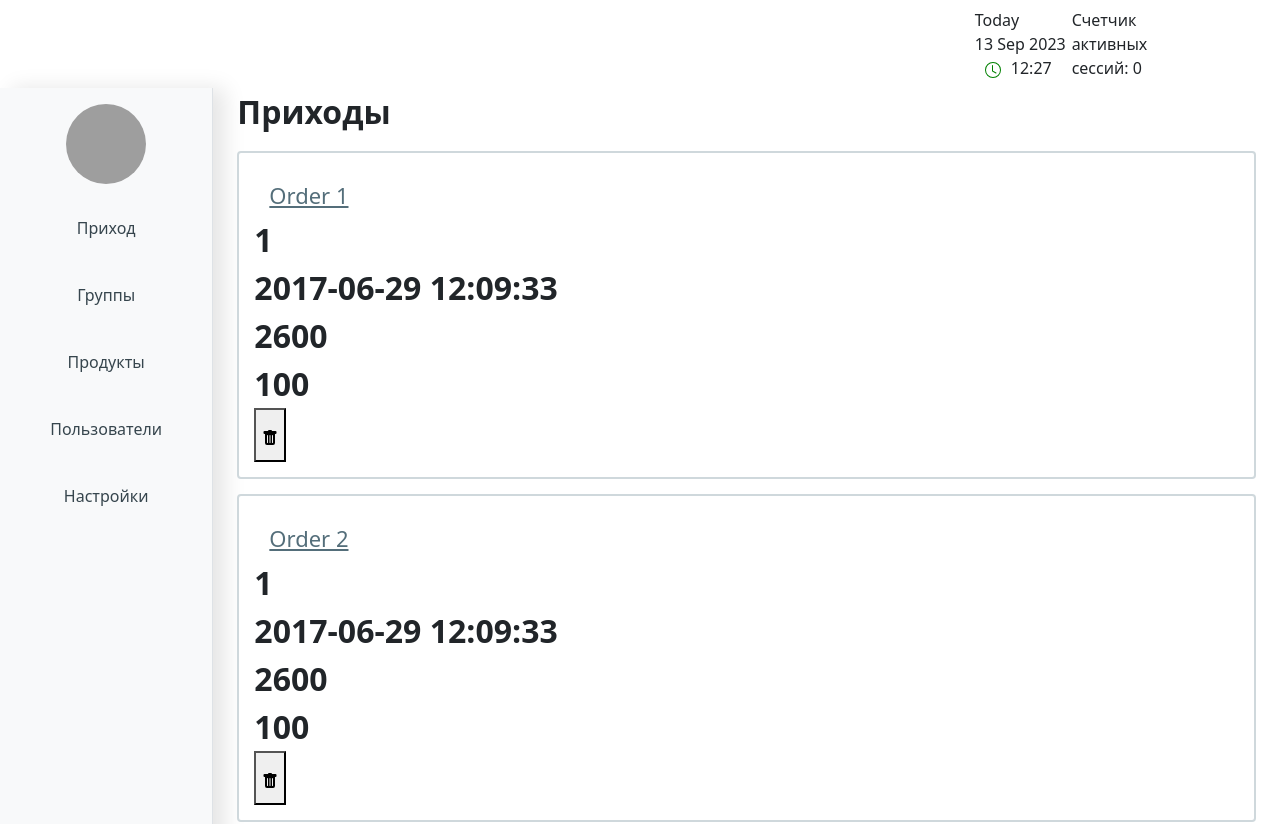
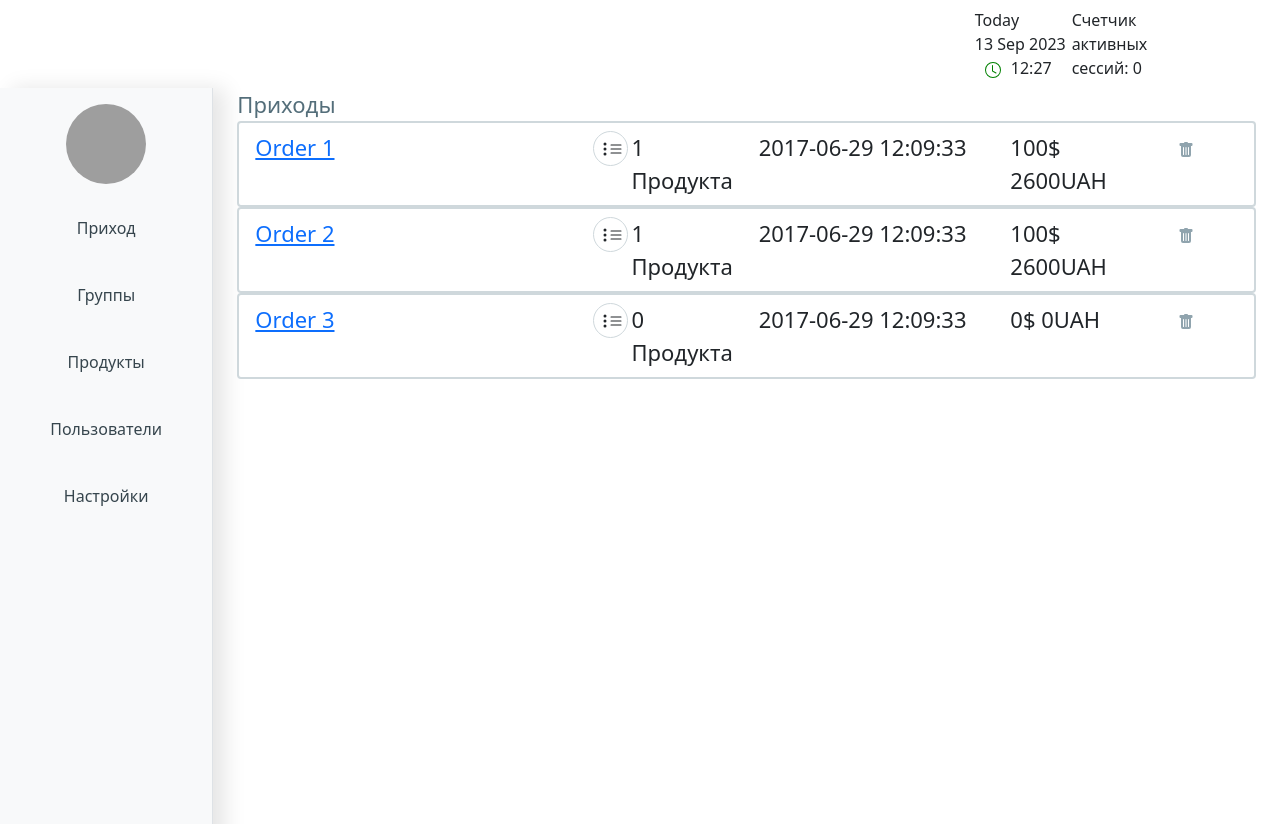
Before and after one commit to odinetsmichael/It-shop, a Vue app: page /#/orders in a window 1280 px wide. Shown: the top 824 px of the page. Built offline with nearby package versions, Linux system fonts and the light colour scheme; no server answers; grey boxes are pictures that could not be loaded.

Commit message:
add Buttons folder and components

```diff
--- /dev/null
+++ b/src/components/global/Buttons/ButtonDelete.vue
@@ -0,0 +1,29 @@
+<script setup>
+
+
+</script>
+
+<template>
+    <div class="button-delete">
+        <svg xmlns="http://www.w3.org/2000/svg" width="16" height="16" fill="currentColor" class="bi bi-trash-fill" viewBox="0 0 16 16">
+            <path d="M2.5 1a1 1 0 0 0-1 1v1a1 1 0 0 0 1 1H3v9a2 2 0 0 0 2 2h6a2 2 0 0 0 2-2V4h.5a1 1 0 0 0 1-1V2a1 1 0 0 0-1-1H10a1 1 0 0 0-1-1H7a1 1 0 0 0-1 1H2.5zm3 4a.5.5 0 0 1 .5.5v7a.5.5 0 0 1-1 0v-7a.5.5 0 0 1 .5-.5zM8 5a.5.5 0 0 1 .5.5v7a.5.5 0 0 1-1 0v-7A.5.5 0 0 1 8 5zm3 .5v7a.5.5 0 0 1-1 0v-7a.5.5 0 0 1 1 0z"/>
+        </svg>
+    </div>
+</template>
+
+<style scoped lang="scss">
+.button-delete{
+    transition: 0.8s ease-in-out;
+    width: max-content;
+    height: max-content;
+    cursor: pointer;
+    svg{
+        fill:#90A4AE;
+    }
+    &:hover{
+        svg{
+            fill:#7e8e96;
+        }
+    }
+}
+</style>
--- /dev/null
+++ b/src/components/global/Buttons/ButtonMenu.vue
@@ -0,0 +1,29 @@
+<script setup>
+</script>
+
+<template>
+    <div class="button-menu">
+        <svg xmlns="http://www.w3.org/2000/svg" width="16" height="16" fill="currentColor" class="bi bi-three-dots-vertical" viewBox="0 0 16 16">
+            <path d="M9.5 13a1.5 1.5 0 1 1-3 0 1.5 1.5 0 0 1 3 0zm0-5a1.5 1.5 0 1 1-3 0 1.5 1.5 0 0 1 3 0zm0-5a1.5 1.5 0 1 1-3 0 1.5 1.5 0 0 1 3 0z"/>
+        </svg>
+        <svg xmlns="http://www.w3.org/2000/svg" width="16" height="16" fill="currentColor" class="bi bi-list" viewBox="0 0 16 16">
+            <path fill-rule="evenodd" d="M2.5 12a.5.5 0 0 1 .5-.5h10a.5.5 0 0 1 0 1H3a.5.5 0 0 1-.5-.5zm0-4a.5.5 0 0 1 .5-.5h10a.5.5 0 0 1 0 1H3a.5.5 0 0 1-.5-.5zm0-4a.5.5 0 0 1 .5-.5h10a.5.5 0 0 1 0 1H3a.5.5 0 0 1-.5-.5z"/>
+        </svg>
+    </div>
+</template>
+
+<style scoped lang="scss">
+.button-menu{
+    display: flex;
+    align-items: center;
+    justify-content: center;
+    cursor: pointer;
+    width: 35px;
+    height: 35px;
+    border-radius: 100%;
+    border: 1px solid #CFD8DC;
+    .bi-list{
+        margin-left: -5px;
+    }
+}
+</style>
--- a/src/components/global/Orders.vue
+++ b/src/components/global/Orders.vue
@@ -1,7 +1,9 @@
 <script setup>
     import {orders} from '../../store/front-end-data.json';
     import {products} from '../../store/front-end-data.json';
-    import axios from 'axios';
+    // import axios from 'axios';
+    import ButtonDelete from './Buttons/ButtonDelete.vue';
+import ButtonMenu from './Buttons/ButtonMenu.vue';
 
     const getOrders = function () {
         let ordersList = [];
@@ -45,25 +47,29 @@
         <ul class="list-group">
             Приходы
             <li class="list-group-item" v-for="order in getOrders()" :key="order.id">
-                <a class="order-link" href="#">{{order.title}}</a>
+                <div class="row">
+                    <a class="order-link col-4" href="#">
+                        {{order.title}}
+                    </a>
+                    <div class="col-2 d-flex justify-content-around">
+                        <ButtonMenu></ButtonMenu>
                         <div>
                             {{  getOrderProducts(order.id).length }}
+                            <div>Продукта</div>
                         </div>
-                <div>
+
+                    </div>
+                    <div class="col-3">
                         {{  order.date }}
                     </div>
 
-                <div>
-                    {{ getProductsPrice(order.id).uahPrice }}
+                    <div class="col-2">
+                        {{ getProductsPrice(order.id).usdPrice }}$
+                        {{ getProductsPrice(order.id).uahPrice }}UAH
                     </div>
-                <div>
-                    {{ getProductsPrice(order.id).usdPrice }}
+
+                    <ButtonDelete class="col-1" @click="deleteOrder(order.id)"></ButtonDelete>
                 </div>
-                <button @click="deleteOrder(order.id)">
-                    <svg xmlns="http://www.w3.org/2000/svg" width="16" height="16" fill="currentColor" class="bi bi-trash-fill" viewBox="0 0 16 16">
-                        <path d="M2.5 1a1 1 0 0 0-1 1v1a1 1 0 0 0 1 1H3v9a2 2 0 0 0 2 2h6a2 2 0 0 0 2-2V4h.5a1 1 0 0 0 1-1V2a1 1 0 0 0-1-1H10a1 1 0 0 0-1-1H7a1 1 0 0 0-1 1H2.5zm3 4a.5.5 0 0 1 .5.5v7a.5.5 0 0 1-1 0v-7a.5.5 0 0 1 .5-.5zM8 5a.5.5 0 0 1 .5.5v7a.5.5 0 0 1-1 0v-7A.5.5 0 0 1 8 5zm3 .5v7a.5.5 0 0 1-1 0v-7a.5.5 0 0 1 1 0z"/>
-                    </svg>
-                </button>
             </li>
         </ul>
     </div>
@@ -72,18 +78,28 @@
 <style scoped lang="scss">
 .order-list{
     ul{
-        font-size: 32px;
-        font-weight: bold;
-        .list-group-item{
-            padding: 15px;
-            border-radius: 4px;
-            border: 2px solid #CFD8DC;
-            margin-top: 15px;
-            .order-link{
         font-size: 22px;
         font-weight: normal;
         color: #546E7A;
-                padding-left: 15px;
+        .list-group-item{
+            width: 100%;
+            border-radius: 4px;
+            border: 2px solid #CFD8DC;
+            .order-link{
+
+            }
+            .icon-menu{
+                display: flex;
+                align-items: center;
+                justify-content: center;
+                cursor: pointer;
+                width: 35px;
+                height: 35px;
+                border-radius: 100%;
+                border: 1px solid #CFD8DC;
+                .bi-list{
+                    margin-left: -5px;
+                }
             }
         }
     }
--- a/src/components/global/index.js
+++ b/src/components/global/index.js
@@ -5,6 +5,8 @@ import Orders from './Orders.vue'
 import Products from './Products.vue'
 import Overview from './Overview.vue';
 import SessionCounter from './SessionCounter.vue';
+import ButtonDelete from './Buttons/ButtonDelete.vue';
+import ButtonMenu from './Buttons/ButtonMenu.vue';
 
 const components = [
     {name: 'Header', component: Header },
@@ -13,6 +15,8 @@ const components = [
     {name: 'Orders', component: Orders },
     {name: 'Products', component: Products },
     {name: 'Overview', component: Overview },
+    {name: 'ButtonDelete', component: ButtonDelete },
+    {name: 'ButtonMenu', component: ButtonMenu },
     {name: 'SessionCounter', component: SessionCounter }
 ]
 
```
Lines whose indentation alone changed are shown as unchanged.
